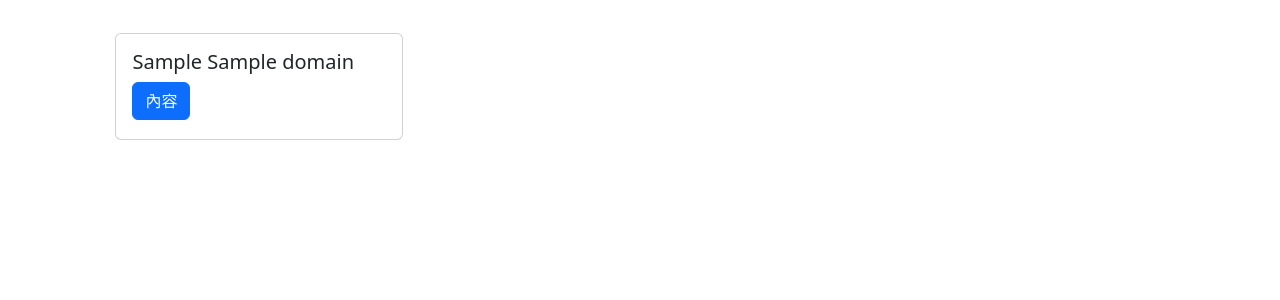
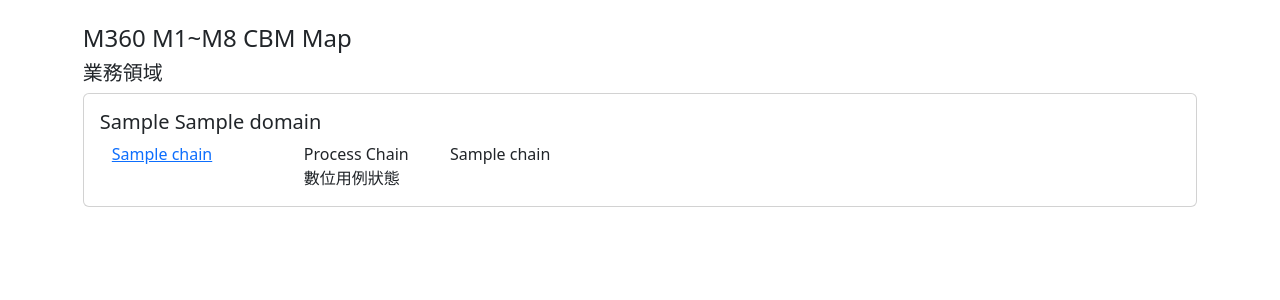
Before and after one commit to mindymywang/CBMProject, a Django app: page /map/businessDomainList/ in a window 1280 px wide. Shown: the top 300 px of the page. Run offline with Django 4.2, Linux system fonts and the light colour scheme; tables that the repository leaves empty hold one stand-in row (values such as "Sample post").

Commit message:
businessDomainList add ProcessChain

```diff
--- a/CBM/map/models.py
+++ b/CBM/map/models.py
@@ -39,3 +39,25 @@ class Component_Activity(models.Model):
     pc_no = models.CharField(max_length=50, default=None, null=True)
     bd_no = models.CharField(max_length=20, default=None, null=True)
     vc_no = models.CharField(max_length=50, default=None, null=True)
+
+class System_List(models.Model):
+    sl_no = models.BigIntegerField(primary_key=True)
+    system_name=models.CharField(max_length=200, default=None, null=True)
+    system_eng_name=models.CharField(max_length=200, default=None, null=True)
+    usecase_name=models.CharField(max_length=200, default=None, null=True)
+    usecase_eng_name=models.CharField(max_length=200, default=None, null=True)
+    flywheel_no = models.CharField(max_length=200, default=None, null=True)
+    belong_platform = models.CharField(max_length=200, default=None, null=True)
+    is_package = models.CharField(max_length=5,null=True,default=None)
+    cb_no = models.BigIntegerField(default=None, null=True)
+    pc_no = models.CharField(max_length=50, default=None, null=True)
+    bd_no = models.CharField(max_length=20, default=None, null=True)
+    vc_no = models.CharField(max_length=50, default=None, null=True)
+    ca_no = models.BigIntegerField(default=None, null=True)
+
+class  Rollout_Info(models.Model):
+      ri_no =models.BigIntegerField(primary_key=True)
+      plant_name=models.CharField(max_length=50,default=None,null=True)
+      go_live_date = models.DateField(null=True)
+      current_use_status = models.CharField(max_length=10,default=None,null=True)
+      sl_no = models.BigIntegerField(default=None, null=True)
--- a/CBM/map/views.py
+++ b/CBM/map/views.py
@@ -24,13 +24,25 @@ def first(request):
 
 def businessDomainList(request):
    bdall = Business_Domain.objects.all()
-   bdlist= {"bdlist":bdall}
+   vcMap = {}
+   pcMap = {}
+   for bd in bdall:
+       bdNo = bd.bd_no;
+       vcList = Value_Chain.objects.filter(bd_no=bdNo)
+       vcMap[bdNo]=vcList
+       for vc in vcList:
+           vcNo = vc.vc_no
+           pcList = Process_Chain.objects.filter(vc_no=vcNo)
+           pcMap[vcNo]=pcList
+
+   bdlist= {"bdlist":bdall,"vcMap":vcMap, "pcMap":pcMap}
    return render(request, "map/businessDomainList.html", context=bdlist)
 
 def valuechain(request):
      selectedBdNo = request.GET.get('bdno')
+     selectBD = Business_Domain.objects.get(bd_no=selectedBdNo)
      selectedVCListResult = Value_Chain.objects.filter(bd_no=selectedBdNo)
-     selectedVCList = {"selectedVCList":selectedVCListResult}
+     selectedVCList = {"selectedVCList":selectedVCListResult,"selectBD":selectBD}
      return render(request,"map/value_chain.html",context=selectedVCList)
 
 
@@ -40,7 +52,10 @@ def dict_get(value, key):
 
 def processMap(request):
      selectedPCNo = request.GET.get('vcno')
+     selectedVC = Value_Chain.objects.get(vc_no = selectedPCNo)
      selectedPCResult =  Process_Chain.objects.filter(vc_no=selectedPCNo)
+     selectedBDNo = selectedPCResult[0].bd_no
+     selectBD = Business_Domain.objects.get(bd_no=selectedBDNo)
      cbmMap = {}
      pcMap = {}
      for selectedPC in selectedPCResult :
@@ -50,14 +65,12 @@ def processMap(request):
          cbmMap[selectedPCNo] = selectCBList
          pcMap[selectedPCNo] = selectedPCName
 
-     selectedPCList = {"selectedPCList":selectedPCResult, "cbmMap" : cbmMap, "pcMap" : pcMap, "selectedVCNo" :selectedPCNo}
+     selectedPCList = {"selectedPCList":selectedPCResult, "cbmMap" : cbmMap, "pcMap" : pcMap, "selectedVCNo" :selectedPCNo, "selectBD": selectBD, "selectedVC":selectedVC}
      return render(request, "map/processMap.html",context=selectedPCList)
 
 @csrf_exempt
 def getActivities(request):
-    #bdall = Business_Domain.objects.all()
-
     selectedCbno = request.POST.get('selectedCbno')
     response_data = {}
-    response_data['bdlist'] = serializers.serialize("json",Component_Activity.objects.filter(cb_no=selectedCbno))
+    response_data['calist'] = serializers.serialize("json",Component_Activity.objects.filter(cb_no=selectedCbno))
     return HttpResponse(json.dumps(response_data),content_type="application/json")
--- a/CBM/templates/base.html
+++ b/CBM/templates/base.html
@@ -10,11 +10,11 @@
     </head>
   <body>
 
-    <div class="container">
+    <div class="container" style=padding:1%>
+       <p class="h4" style="padding-top:1%">M360 M1~M8 CBM Map</p>
         {%block content%}
         {%endblock%}
     </div>
-
 
     <script src="https://cdn.jsdelivr.net/npm/bootstrap@5.3.0-alpha1/dist/js/bootstrap.bundle.min.js" integrity="sha384-w76AqPfDkMBDXo30jS1Sgez6pr3x5MlQ1ZAGC+nuZB+EYdgRZgiwxhTBTkF7CXvN" crossorigin="anonymous"></script>
     <script src="https://cdn.jsdelivr.net/npm/@popperjs/core@2.11.6/dist/umd/popper.min.js" integrity="sha384-oBqDVmMz9ATKxIep9tiCxS/Z9fNfEXiDAYTujMAeBAsjFuCZSmKbSSUnQlmh/jp3" crossorigin="anonymous"></script>
--- a/CBM/templates/map/businessDomainList.html
+++ b/CBM/templates/map/businessDomainList.html
@@ -1,12 +1,35 @@
 {% extends 'base.html' %}
 {% block content %}
-<div class="row" style=padding:3%>
+<p class="h5" style="padding-top:0%">業務領域</p>
+<div class="row">
     {% for bd in bdlist %}
-    <div class="col-lg-4" style="padding-bottom:1%">
-        <div class="card" style="width: 18rem">
-            <div class="card-body" style="margin-bottom:1%">
+    <div class="col-lg-12" style="padding-bottom:1%">
+        <div class="card" style="width: 100%">
+            <div class="card-body">
                 <h5 class="card-title">{{ bd.bd_no }} {{ bd.bd_name }}</h5>
-                <a class="btn btn-primary" href="/map/valuechain?bdno={{ bd.bd_no }}">內容</a>
+                <div class="container">
+                    {%for vc in vcMap|dict_get:bd.bd_no%}
+                    <div class="row">
+                        <div class="col-2"><a href="/map/processMap?vcno={{vc.vc_no }}" class="card-link">{{vc.vc_name}}</a></div>
+                        <div class="col-10">
+                            <div class="container">
+                                <div class="row">
+                                   <div class="col-2">Process Chain</div>
+                                   <div class="col-10">
+                                    {%for pc in pcMap|dict_get:vc.vc_no%}
+                                        {{pc.pc_name}}
+                                    {%endfor%}
+                                   </div>
+                                </div>
+                                <div class="row">
+                                   <div class="col-2">數位用例狀態</div>
+                                   <div class="col-10"></div>
+                                </div>
+                            </div>
+                        </div>
+                    </div>
+                    {%endfor%}
+                </div>
             </div>
         </div>
     </div>
```
Also changed, not shown: CBM/templates/map/processMap.html (+13 -47 lines), CBM/map/migrations/0014_rollout_info_system_list.py (added), CBM/map/migrations/0015_system_list_is_package.py (added), CBM/map/migrations/0016_remove_rollout_info_bd_no_remove_rollout_info_ca_no_and_more.py (added), CBM/map/migrations/0017_rollout_info_current_use_status.py (added).
